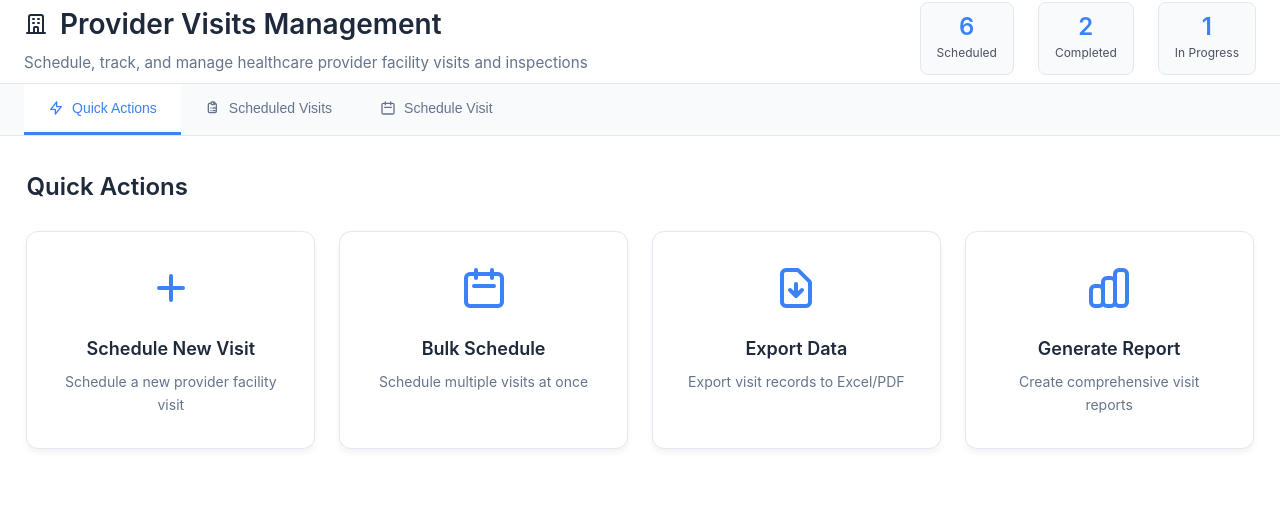
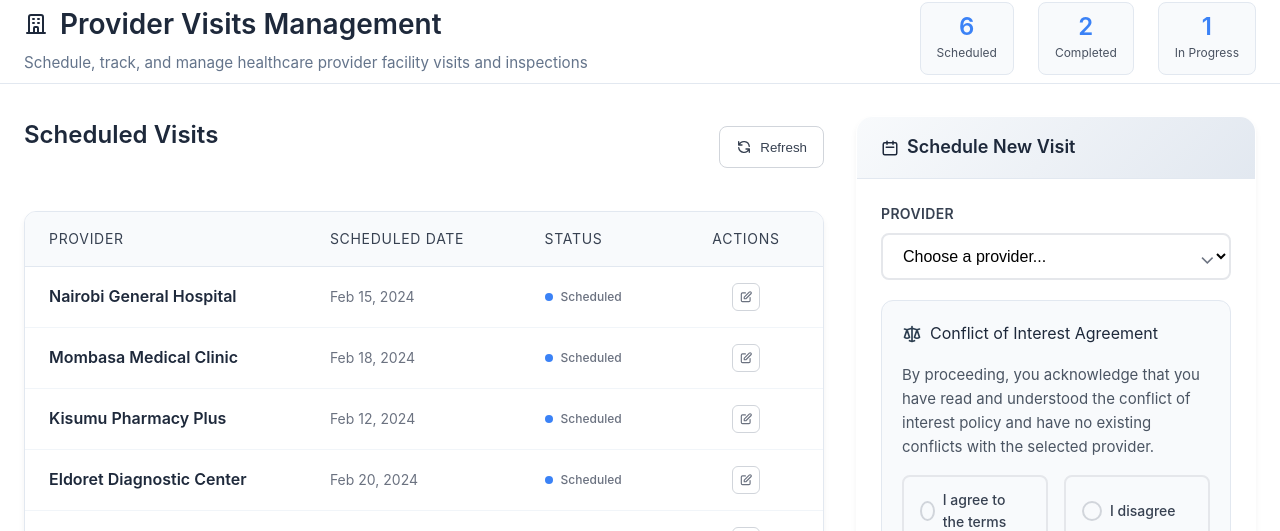
Before and after one commit to markwasilwa/apa-provider-mgmt-portal, a Vue app: page /provider-visits in a window 1280 px wide. Shown: the part 122-653 px from the top of the page. Built offline with nearby package versions, Linux system fonts and the light colour scheme.

Commit message:
redesigns 10

```diff
--- a/src/components/pages/ProviderVisits.vue
+++ b/src/components/pages/ProviderVisits.vue
@@ -29,65 +29,11 @@
       </div>
     </div>
 
-    <!-- Menu Section -->
-    <div class="menu-section">
-      <div class="menu-container">
-        <div class="menu-tabs">
-          <button
-            v-for="tab in menuTabs"
-            :key="tab.id"
-            class="menu-tab"
-            :class="{ active: activeTab === tab.id }"
-            @click="setActiveTab(tab.id)"
-          >
-            <svg class="tab-icon" fill="none" stroke="currentColor" viewBox="0 0 24 24">
-              <path stroke-linecap="round" stroke-linejoin="round" stroke-width="2" :d="tab.iconPath" />
-            </svg>
-            <span class="tab-text">{{ tab.name }}</span>
-          </button>
-        </div>
-      </div>
-    </div>
-
-    <!-- Quick Actions View -->
-    <div v-if="activeTab === 'actions'" class="quick-actions-view">
-      <div class="actions-container">
-        <h2 class="section-title">Quick Actions</h2>
-        <div class="actions-grid">
-          <div class="action-card" @click="showScheduleForm">
-            <svg class="action-icon" fill="none" stroke="currentColor" viewBox="0 0 24 24">
-              <path stroke-linecap="round" stroke-linejoin="round" stroke-width="2" d="M12 6v6m0 0v6m0-6h6m-6 0H6" />
-            </svg>
-            <h3>Schedule New Visit</h3>
-            <p>Schedule a new provider facility visit</p>
-          </div>
-          <div class="action-card" @click="showBulkSchedule">
-            <svg class="action-icon" fill="none" stroke="currentColor" viewBox="0 0 24 24">
-              <path stroke-linecap="round" stroke-linejoin="round" stroke-width="2" d="M8 7V3m8 4V3m-9 8h10M5 21h14a2 2 0 002-2V7a2 2 0 00-2-2H5a2 2 0 00-2 2v12a2 2 0 002 2z" />
-            </svg>
-            <h3>Bulk Schedule</h3>
-            <p>Schedule multiple visits at once</p>
-          </div>
-          <div class="action-card" @click="exportVisits">
-            <svg class="action-icon" fill="none" stroke="currentColor" viewBox="0 0 24 24">
-              <path stroke-linecap="round" stroke-linejoin="round" stroke-width="2" d="M12 10v6m0 0l-3-3m3 3l3-3m2 8H7a2 2 0 01-2-2V5a2 2 0 012-2h5.586a1 1 0 01.707.293l5.414 5.414a1 1 0 01.293.707V19a2 2 0 01-2 2z" />
-            </svg>
-            <h3>Export Data</h3>
-            <p>Export visit records to Excel/PDF</p>
-          </div>
-          <div class="action-card" @click="generateReport">
-            <svg class="action-icon" fill="none" stroke="currentColor" viewBox="0 0 24 24">
-              <path stroke-linecap="round" stroke-linejoin="round" stroke-width="2" d="M9 19v-6a2 2 0 00-2-2H5a2 2 0 00-2 2v6a2 2 0 002 2h2a2 2 0 002-2zm0 0V9a2 2 0 012-2h2a2 2 0 012 2v10m-6 0a2 2 0 002 2h2a2 2 0 002-2m0 0V5a2 2 0 012-2h2a2 2 0 012 2v14a2 2 0 01-2 2h-2a2 2 0 01-2-2z" />
-            </svg>
-            <h3>Generate Report</h3>
-            <p>Create comprehensive visit reports</p>
-          </div>
-        </div>
-      </div>
-    </div>
-
-    <!-- Scheduled Visits View -->
-    <div v-else-if="activeTab === 'scheduled'" class="scheduled-visits-view">
+    <!-- Visits View (Combined Scheduled Visits and Schedule New Visit) -->
+    <div class="visits-view">
+      <div class="visits-container">
+        <div class="visits-layout">
+          <!-- Left side: Scheduled Visits -->
           <div class="scheduled-container">
             <div class="section-header">
               <h2 class="section-title">Scheduled Visits</h2>
@@ -137,16 +83,14 @@
               </svg>
               <h3>No Scheduled Visits</h3>
               <p>Get started by scheduling your first provider visit.</p>
-          <p>Use the Schedule & Update tab to create new visits.</p>
-        </div>
-      </div>
-    </div>
-
-    <!-- Schedule View -->
-    <div v-else-if="activeTab === 'schedule'" class="schedule-view">
+              <p>Use the form on the right to create new visits.</p>
+            </div>
+          </div>
+
+          <!-- Right side: Schedule New Visit -->
           <div class="schedule-container">
             <!-- Schedule Visit Card -->
-        <div class="form-card centered">
+            <div class="form-card">
               <div class="card-header">
                 <h2 class="card-title">
                   <svg class="card-icon" fill="none" stroke="currentColor" viewBox="0 0 24 24">
@@ -218,6 +162,8 @@
             </div>
           </div>
         </div>
+      </div>
+    </div>
 
 
 
@@ -248,26 +194,6 @@
 
 <script setup>
 import { ref, computed } from 'vue'
-
-// Menu state
-const activeTab = ref('actions')
-const menuTabs = ref([
-  {
-    id: 'actions',
-    name: 'Quick Actions',
-    iconPath: 'M13 10V3L4 14h7v7l9-11h-7z'
-  },
-  {
-    id: 'scheduled',
-    name: 'Scheduled Visits',
-    iconPath: 'M9 5H7a2 2 0 00-2 2v10a2 2 0 002 2h8a2 2 0 002-2V7a2 2 0 00-2-2h-2M9 5a2 2 0 002 2h2a2 2 0 002-2M9 5a2 2 0 012-2h2a2 2 0 012 2m-3 7h3m-3 4h3m-6-4h.01M9 16h.01'
-  },
-  {
-    id: 'schedule',
-    name: 'Schedule Visit',
-    iconPath: 'M8 7V3m8 4V3m-9 8h10M5 21h14a2 2 0 002-2V7a2 2 0 00-2-2H5a2 2 0 00-2 2v12a2 2 0 002 2z'
-  }
-])
 
 // Form states
 const scheduleForm = ref({
@@ -522,27 +448,6 @@ const closeImageModal = () => {
   }
 }
 
-// Menu navigation
-const setActiveTab = (tabId) => {
-  activeTab.value = tabId
-}
-
-// Quick actions
-const showScheduleForm = () => {
-  activeTab.value = 'schedule'
-}
-
-const showBulkSchedule = () => {
-  alert('Bulk schedule feature coming soon!')
-}
-
-const exportVisits = () => {
-  alert('Export feature coming soon!')
-}
-
-const generateReport = () => {
-  alert('Report generation feature coming soon!')
-}
 
 const refreshScheduled = () => {
   alert('Refreshing scheduled visits...')
@@ -1235,117 +1140,12 @@ const getProgressText = (status) => {
   height: 1rem;
 }
 
-/* Menu Section */
-.menu-section {
-  background: #f8fafc;
-  border-bottom: 1px solid #e2e8f0;
-  padding: 0;
-}
-
-.menu-container {
-  max-width: 1400px;
-  margin: 0 auto;
-  padding: 0 1.5rem;
-}
-
-.menu-tabs {
-  display: flex;
-  gap: 0;
-}
-
-.menu-tab {
-  background: none;
-  border: none;
-  padding: 1rem 1.5rem;
-  display: flex;
-  align-items: center;
-  gap: 0.5rem;
-  cursor: pointer;
-  transition: all 0.2s ease;
-  color: #64748b;
-  font-weight: 500;
-  border-bottom: 3px solid transparent;
-}
-
-.menu-tab:hover {
-  color: #3b82f6;
-  background: rgba(59, 130, 246, 0.05);
-}
-
-.menu-tab.active {
-  color: #3b82f6;
-  border-bottom-color: #3b82f6;
-  background: white;
-}
-
-.tab-icon {
-  width: 1rem;
-  height: 1rem;
-}
-
-.tab-text {
-  font-size: 0.875rem;
-}
-
-/* Quick Actions View */
-.quick-actions-view {
-  max-width: 1400px;
-  margin: 0 auto;
-  padding: 2rem 1.5rem;
-}
-
+/* Section Title */
 .section-title {
   font-size: 1.5rem;
   font-weight: 600;
   color: #1e293b;
   margin-bottom: 1.5rem;
-}
-
-.actions-grid {
-  display: flex;
-  gap: 1.5rem;
-  justify-content: center;
-  flex-wrap: wrap;
-}
-
-.action-card {
-  background: white;
-  padding: 2rem;
-  border-radius: 0.75rem;
-  box-shadow: 0 4px 6px rgba(0, 0, 0, 0.05);
-  border: 1px solid #e2e8f0;
-  cursor: pointer;
-  transition: all 0.2s ease;
-  text-align: center;
-  flex: 1;
-  min-width: 250px;
-  max-width: 300px;
-}
-
-.action-card:hover {
-  transform: translateY(-2px);
-  box-shadow: 0 8px 20px rgba(0, 0, 0, 0.1);
-  border-color: #3b82f6;
-}
-
-.action-icon {
-  width: 3rem;
-  height: 3rem;
-  color: #3b82f6;
-  margin: 0 auto 1rem;
-}
-
-.action-card h3 {
-  font-size: 1.125rem;
-  font-weight: 600;
-  color: #1e293b;
-  margin-bottom: 0.5rem;
-}
-
-.action-card p {
-  color: #64748b;
-  font-size: 0.875rem;
-  margin: 0;
 }
 
 
@@ -1591,32 +1391,6 @@ const getProgressText = (status) => {
     gap: 0.75rem;
   }
 
-  .menu-tabs {
-    flex-wrap: wrap;
-  }
-
-  .menu-tab {
-    padding: 0.75rem 1rem;
-  }
-
-  .tab-text {
-    font-size: 0.75rem;
-  }
-
-  .quick-actions-view {
-    padding: 1.5rem 1rem;
-  }
-
-  .actions-grid {
-    flex-direction: column;
-    align-items: center;
-  }
-
-
-  .action-card {
-    max-width: 100%;
-    width: 100%;
-  }
 
   .scheduled-list .list-header,
   .scheduled-list .list-item {
@@ -1680,9 +1454,6 @@ const getProgressText = (status) => {
     justify-content: center;
   }
 
-  .action-card {
-    padding: 1.5rem;
-  }
 }
 
 @media (max-width: 480px) {
@@ -1717,4 +1488,47 @@ const getProgressText = (status) => {
   max-width: 600px;
   width: 100%;
 }
+
+/* Visits View (Combined) */
+.visits-view {
+  max-width: 1400px;
+  margin: 0 auto;
+  padding: 2rem 1.5rem;
+}
+
+.visits-container {
+  width: 100%;
+}
+
+.visits-layout {
+  display: flex;
+  gap: 2rem;
+  flex-wrap: wrap;
+}
+
+.visits-layout .scheduled-container {
+  flex: 1;
+  min-width: 500px;
+}
+
+.visits-layout .schedule-container {
+  flex: 0 0 400px;
+}
+
+.visits-layout .form-card {
+  width: 100%;
+  box-shadow: 0 4px 6px rgba(0, 0, 0, 0.05);
+}
+
+@media (max-width: 1200px) {
+  .visits-layout {
+    flex-direction: column;
+  }
+
+  .visits-layout .scheduled-container,
+  .visits-layout .schedule-container {
+    min-width: 100%;
+    width: 100%;
+  }
+}
 </style>
```
Lines whose indentation alone changed are shown as unchanged.
